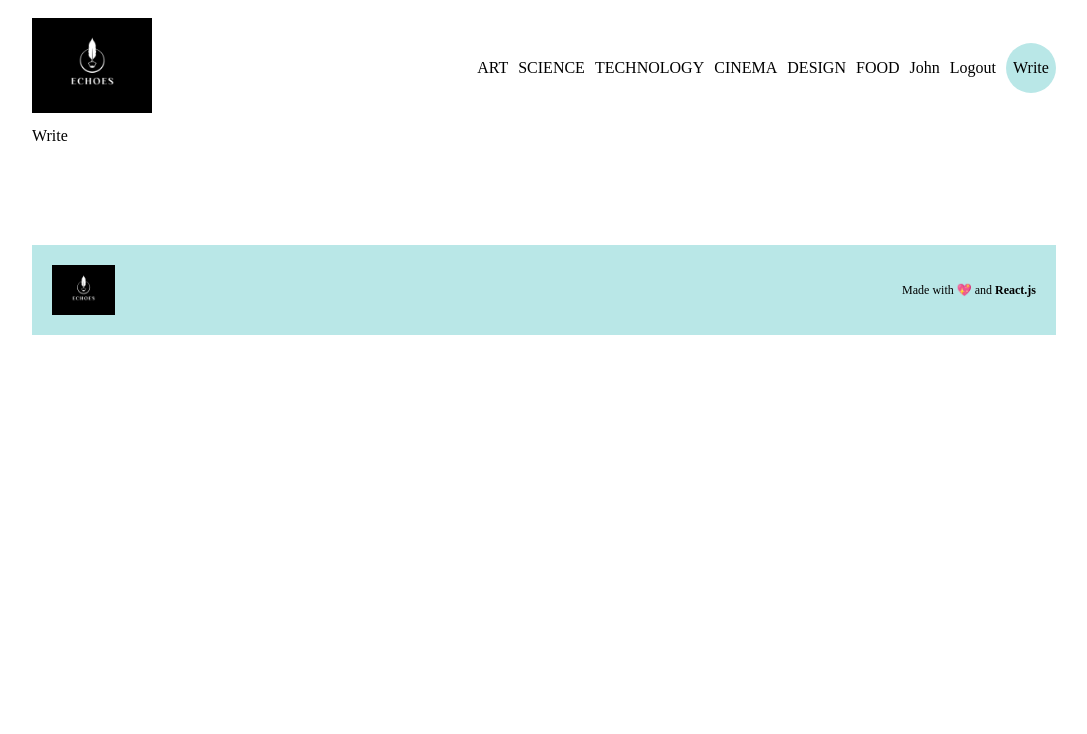
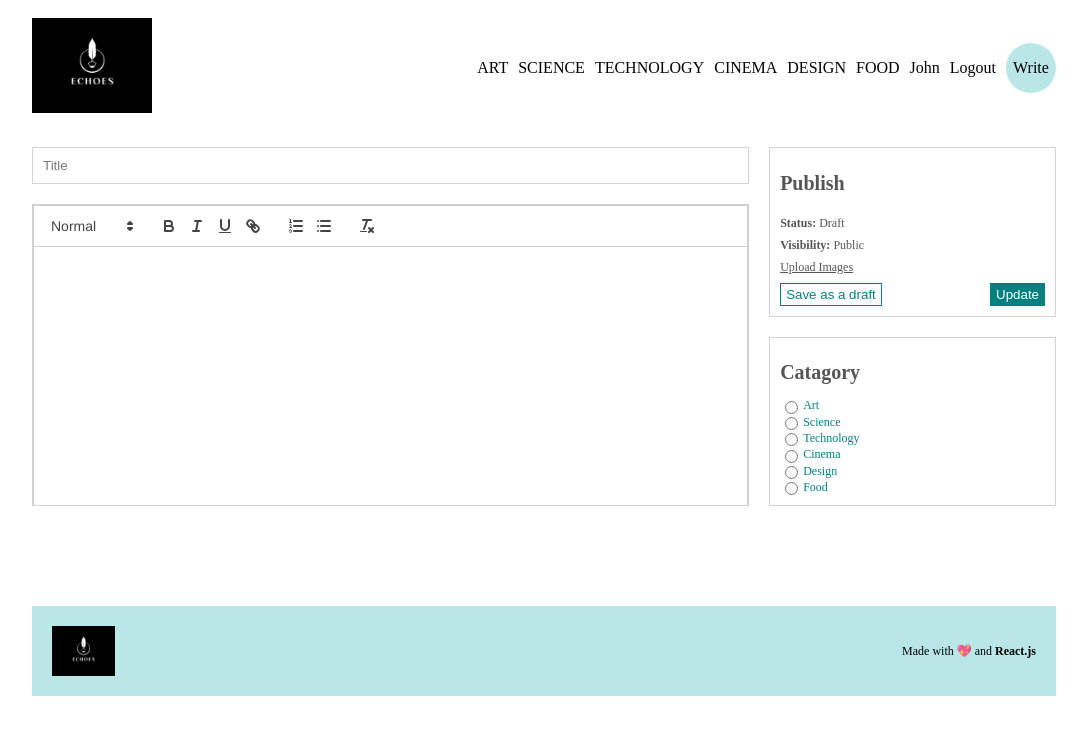
Before and after one commit to AnanyaSrivastava91/Echoes--blog-site-, a React (Vite) app in the folder client/: page /write in a window 1280 px wide. Shown: the top 734 px of the page, without its empty margins (96-1183 px from the left). Built offline with nearby package versions, Linux system fonts and the light colour scheme.

Commit message:
front-end part done!

```diff
--- a/client/package.json
+++ b/client/package.json
@@ -13,6 +13,7 @@
   "dependencies": {
     "react": "^18.2.0",
     "react-dom": "^18.2.0",
+    "react-quill": "^2.0.0",
     "react-router-dom": "^7.5.0",
     "sass": "^1.86.3"
   },
--- a/client/src/pages/Write.jsx
+++ b/client/src/pages/Write.jsx
@@ -1,8 +1,64 @@
 import React from 'react'
+import ReactQuill from 'react-quill';
+import 'react-quill/dist/quill.snow.css'; // import styles
 
 const Write = () => {
+const [value, setValue] = React.useState('')
+
   return (
-    <div>Write</div>
+    <div className='add'>
+      <div className='content'>
+        <input type='text' placeholder='Title'/>
+        <div className="editorContainer">
+          <ReactQuill className='editor' theme='snow' value={value} onChange={setValue}/>
+          </div>
+      </div>
+      <div className='menu'>
+        <div className='item'>
+          <h1>Publish</h1>
+          <span>
+            <b>Status:</b> Draft
+          </span>
+          <span>
+            <b>Visibility:</b> Public
+          </span>
+          <input style={{display:'none'}} type='file' name='file' id='file'/>
+          <label className='file' htmlFor='file'>Upload Images</label>
+          <div className="buttons">
+            <button>Save as a draft</button>
+            <button>Update</button>
+          </div>
+        </div>
+        <div className='item'>
+          <h1>Catagory</h1>
+          <div className="cat">
+              <input type='radio' name='cat' value='art' id='art'/>
+              <label htmlFor='art'>Art</label>
+           </div>
+           <div className="cat">
+          <input type='radio' name='cat' value='science' id='science'/>
+          <label htmlFor='science'>Science</label>
+          </div>
+          <div className="cat">
+          <input type='radio' name='cat' value='technology' id='technology'/>
+          <label htmlFor='technology'>Technology</label>
+          </div>
+          <div className="cat">
+          <input type='radio' name='cat' value='cinema' id='cinema'/>
+          <label htmlFor='cinema'>Cinema</label>
+          </div>
+          <div className="cat">
+          <input type='radio' name='cat' value='design' id='design'/>
+          <label htmlFor='design'>Design</label>
+          </div>
+          <div className="cat">
+          <input type='radio' name='cat' value='food' id='food'/>
+          <label htmlFor='food'>Food</label>
+          </div>
+
+        </div>
+      </div>
+    </div>
   )
 }
 
--- a/client/src/style.scss
+++ b/client/src/style.scss
@@ -278,6 +278,110 @@
                         height: 200px;
                         object-fit: cover;;
                     }
+                    h2{
+                        color: #555;
+                    }
+                    button{
+                        width:max-content;
+                        padding:10px 20px;
+                        border:none;
+                        cursor: pointer;
+                        background-color: white;
+                        border:1px solid teal;
+                        color:teal;
+
+                        &:hover{
+                            border:1px solid white;
+                            background-color:$lightgreen;
+                            color:black;
+                        }
+                    }
+                }
+            }
+        }
+
+        //WRITE
+        .add{
+            margin-top:20px;
+            display: flex;
+            gap: 20px;
+
+            .content{
+                flex:5;
+                display: flex;
+                flex-direction: column;
+                gap:20px;
+
+                input{
+                    padding:10px;
+                    border:1px solid lightgrey;
+                }
+
+                .editorContainer{
+                    height: 300px;
+                    overflow: scroll;
+                    border:1px solid lightgrey;
+
+                    .editor{
+                        height:100%;
+                        border:none;
+                    }
+                }
+
+
+            }
+            .menu{
+                flex:2;
+                display:flex;
+                flex-direction:column;
+                gap: 20px;
+
+                .item{
+                    border: 1px solid lightgrey;
+                    padding: 10px;
+                    flex:1;
+                    display:flex;
+                    flex-direction:column;
+                    justify-content: space-between;
+                    font-size: 12px;
+                    color:#555;
+
+                    h1{
+                        font-size: 20px;
+                    }
+
+                    .file{
+                        text-decoration: underline;
+                        cursor: pointer;
+
+                    }
+                    .buttons{
+                        display: flex;
+                        justify-content: space-between;
+
+                        :first-child{
+                            cursor:pointer;
+                            color:teal;
+                            background-color: white;
+                            border:1px solid teal;
+                            padding: 3px 5px;
+                        }
+                        :last-child{
+                            cursor:pointer;
+                            color:white;
+                            background-color: teal;
+                            border:1px solid teal;
+                            padding: 3px 5px;
+                        }
+                    }
+
+                    .cat{
+                        display: flex;
+                        align-items: center;
+                        gap: 2px;
+                        color: teal;
+                    }
+
                 }
             }
         }
```
Also changed, not shown: 1 other file (tests, documents, lock files or other folders).
